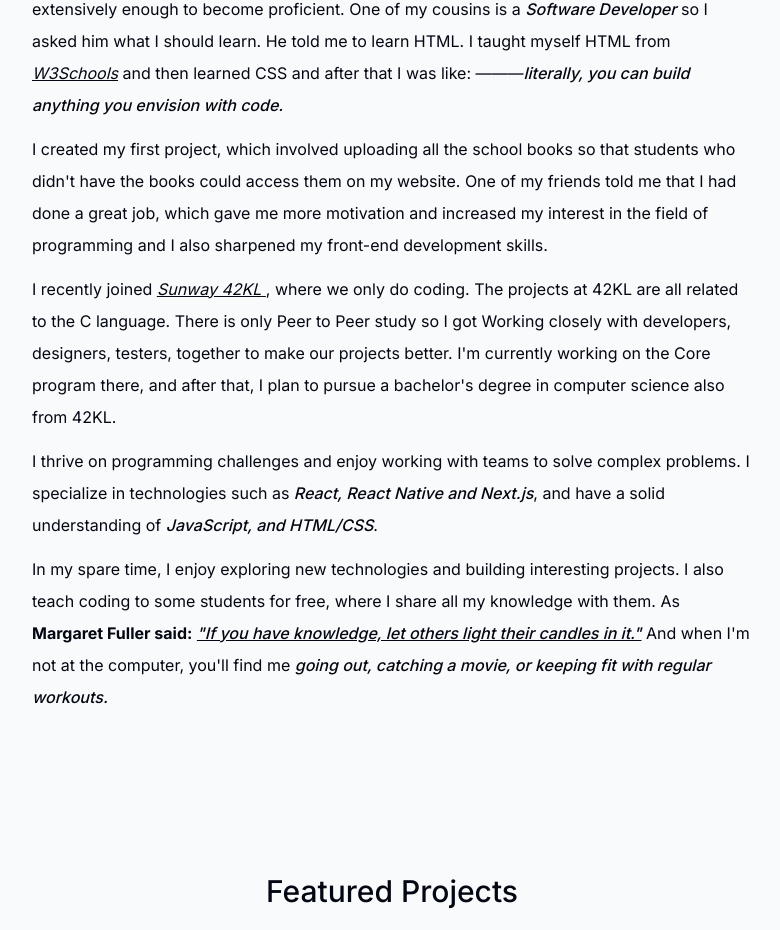
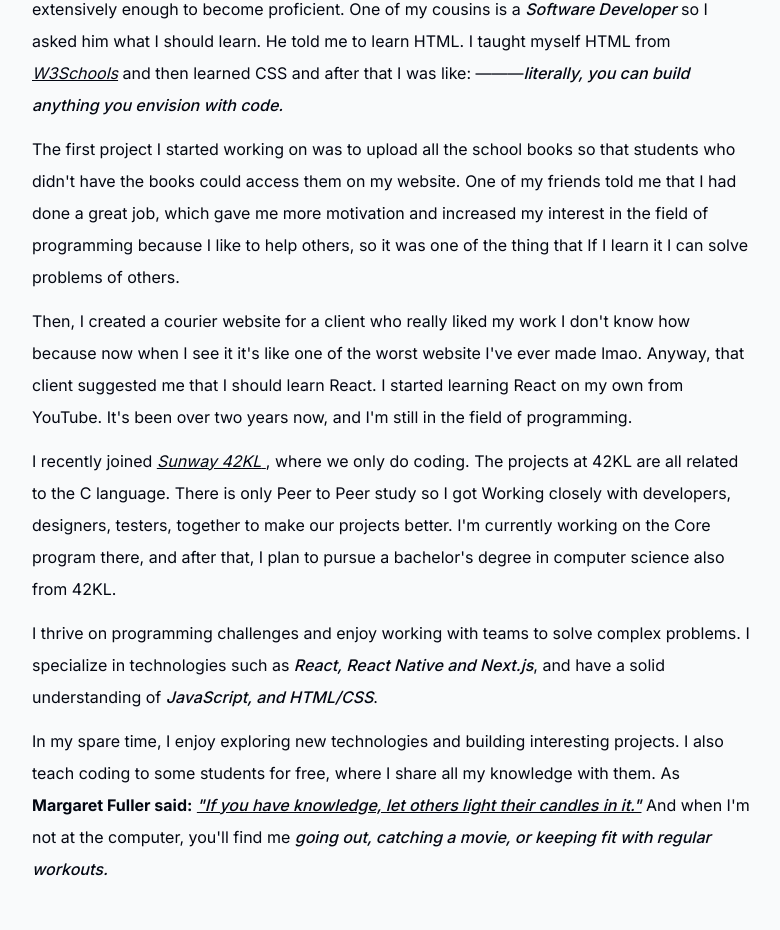
Before and after one commit to DealWithMuhammad/Portfolio, a Next.js app: page /en in a window 1280 px wide. Shown: the part 951-1881 px from the top of the page, without its empty margins (248-1028 px from the left). Built offline with nearby package versions, Linux system fonts and the light colour scheme; no server answers.

Commit message:
feat: updated my portfolio

```diff
--- a/components/About.tsx
+++ b/components/About.tsx
@@ -43,12 +43,21 @@ export default function About() {
             </span>
           </p>
           <p className="mb-3">
-            I created my first project, which involved uploading all the school
+            The first project I started working on was to upload all the school
             books so that students who didn&#39;t have the books could access
             them on my website. One of my friends told me that I had done a
             great job, which gave me more motivation and increased my interest
-            in the field of programming and I also sharpened my front-end
-            development skills.
+            in the field of programming because I like to help others, so it was
+            one of the thing that If I learn it I can solve problems of others.
+          </p>
+          <p className="mb-3">
+            {" "}
+            Then, I created a courier website for a client who really liked my
+            work I don't know how because now when I see it it's like one of the
+            worst website I've ever made lmao. Anyway, that client suggested me
+            that I should learn React. I started learning React on my own from
+            YouTube. It's been over two years now, and I'm still in the field of
+            programming.
           </p>
           <p className="mb-3">
             I recently joined{" "}
```
